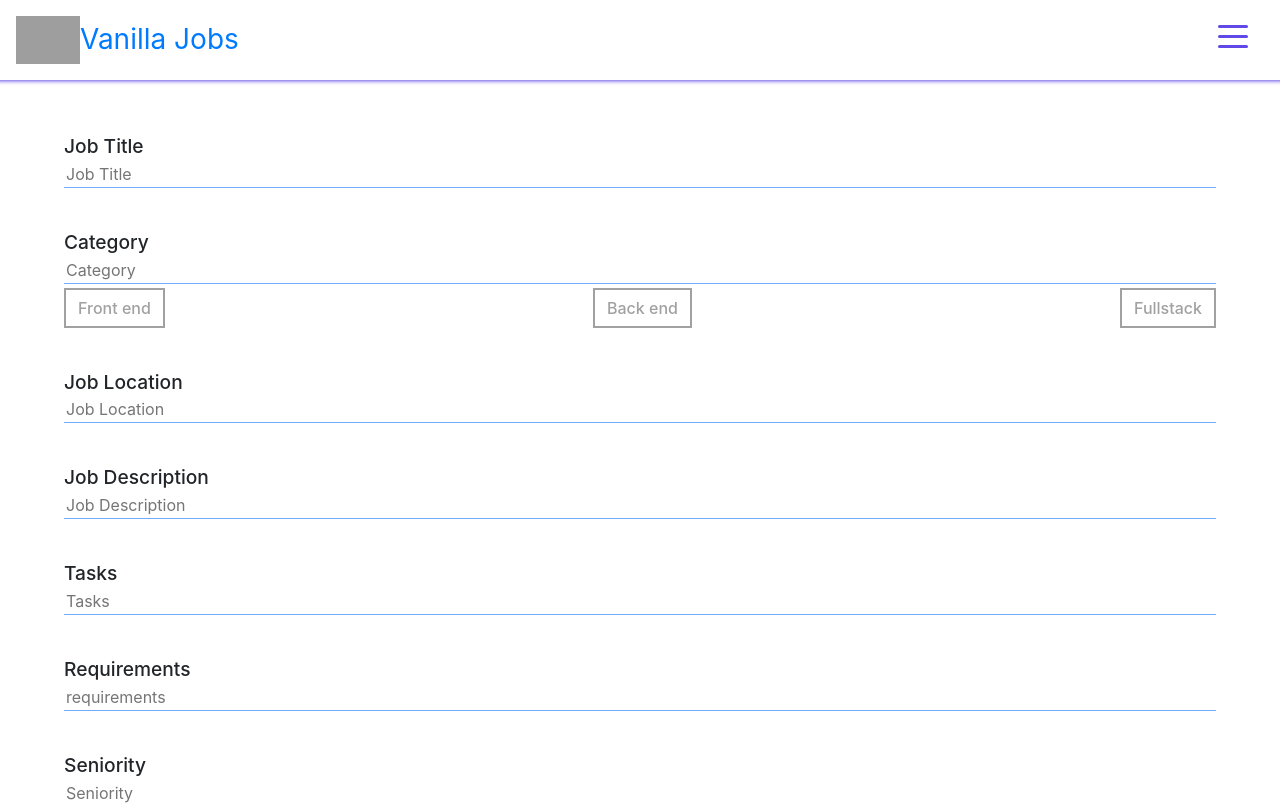
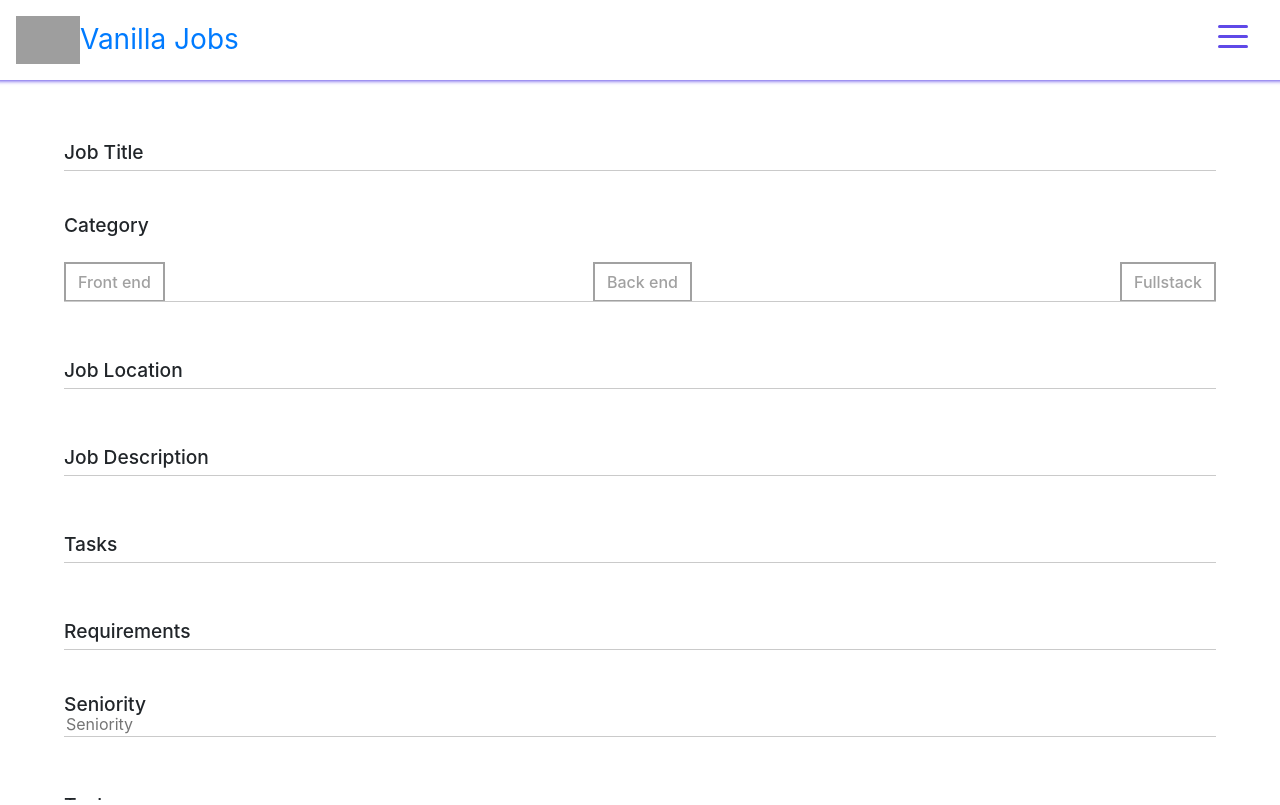
Before and after one commit to filipe-freire/VanillaJobs, a React (Create React App) app in the folder client/: page /jobpost/create in a window 1280 px wide. Shown: the top 805 px of the page. Built offline with nearby package versions, Linux system fonts and the light colour scheme; no server answers; grey boxes are pictures that could not be loaded.

Commit message:
add styles to create job post form

```diff
--- a/client/src/Views/JobPosts/CreateView.jsx
+++ b/client/src/Views/JobPosts/CreateView.jsx
@@ -70,24 +70,26 @@ class Creation extends Component {
 
   render() {
     return (
-      <form onSubmit={this.handleFormSubmission}>
+      <form onSubmit={this.handleFormSubmission} className="py-4">
         <div>
-          <label htmlFor="title">Job Title</label>
           <input
             type="text"
             id="title"
-            placeholder="Job Title"
             name="title"
             value={this.state.title}
             onChange={this.handleUserInput}
+            required
+            autoComplete="off"
           />
+          <label htmlFor="title">
+            <span>Job Title</span>
+          </label>
         </div>
         <div className="Select-input">
           <label htmlFor="category">Category</label>
           <input
             type=""
             id="category"
-            placeholder="Category"
             name="category"
             value={this.state.category}
             // onChange={this.handleUserSelectInput}
@@ -117,48 +119,60 @@ class Creation extends Component {
           </div>
         </div>
         <div>
-          <label htmlFor="location">Job Location</label>
           <input
             type="text"
             id="location"
-            placeholder="Job Location"
             name="location"
             value={this.state.location}
             onChange={this.handleUserInput}
+            required
+            autoComplete="off"
           />
+          <label htmlFor="location">
+            <span> Job Location</span>
+          </label>
         </div>
         <div>
-          <label htmlFor="description">Job Description</label>
           <input
             type="text"
             id="description"
-            placeholder="Job Description"
+            required
+            autoComplete="off"
             name="description"
             value={this.state.description}
             onChange={this.handleUserInput}
-          />{' '}
+          />
+          <label htmlFor="description">
+            <span>Job Description</span>
+          </label>
         </div>
         <div>
-          <label htmlFor="tasks">Tasks</label>
           <input
             type="text"
             id="tasks"
-            placeholder="Tasks"
             name="tasks"
             value={this.state.tasks}
             onChange={this.handleUserInput}
+            required
+            autoComplete="off"
           />
+          <label htmlFor="tasks">
+            <span>Tasks</span>
+          </label>
         </div>
         <div>
-          <label htmlFor="requirements">Requirements</label>
           <input
             type="text"
             id="requirements"
-            placeholder="requirements"
             name="requirements"
             value={this.state.requirements}
             onChange={this.handleUserInput}
+            required
+            autoComplete="off"
           />
+          <label htmlFor="requirements">
+            <span>Requirements</span>
+          </label>
         </div>
         <div>
           <label htmlFor="seniority">Seniority</label>
@@ -172,15 +186,18 @@ class Creation extends Component {
           />
         </div>
         <div>
-          <label htmlFor="tech">Tech</label>
           <input
             type="text"
             id="tech"
-            placeholder="Tech"
             name="tech"
             value={this.state.tech}
             onChange={this.handleUserInput}
+            required
+            autoComplete="off"
           />
+          <label htmlFor="tech">
+            <span>Tech</span>
+          </label>
         </div>
         <button className="btn ">Create</button>
       </form>
--- a/client/src/Views/JobPosts/job-post-form.scss
+++ b/client/src/Views/JobPosts/job-post-form.scss
@@ -1,26 +1,71 @@
-$input-border: 1px solid #73abff;
+$input-border-valid: 3px solid #73abff;
+$input-border-blank: 1px solid #cacaca;
 
 form {
   display: flex;
   flex-direction: column;
-  margin: 3rem 0;
   width: 90%;
-  margin: 2rem auto;
+  margin: 0 auto;
+  overflow: hidden;
 
   > div {
+    position: relative;
     display: flex;
     flex-direction: column;
     margin: 1.25rem 0;
+    width: 100%;
 
     label {
+      position: absolute;
+      bottom: 0;
+      width: 100%;
+      height: 100%;
+      left: 0;
       margin: 0;
       text-align: start;
       font-size: 1.2rem;
       font-weight: 500;
+      pointer-events: none;
+      border-bottom: $input-border-blank;
+
+      span {
+        position: absolute;
+        bottom: 3px;
+        left: 0;
+        transition: all 0.5s ease;
+      }
     }
+
+    label::after {
+      content: '';
+      position: absolute;
+      height: 100%;
+      width: 100%;
+      border-bottom: $input-border-valid;
+      left: 0;
+      bottom: -1px;
+      transform: translateX(-100%);
+      transition: transform 0.3s ease;
+      overflow: hidden;
+    }
+
     input {
+      width: 100%;
+      height: 100%;
+      padding-top: 1.5rem;
       border: none;
-      border-bottom: $input-border;
+      outline: none;
+      padding-bottom: 3px;
+    }
+
+    input:focus + label > span,
+    input:valid + label > span {
+      transform: translateY(-90%);
+    }
+
+    input:focus + label::after,
+    input:valid + label::after {
+      transform: translateX(0%);
     }
 
     .buttons-group {
```
